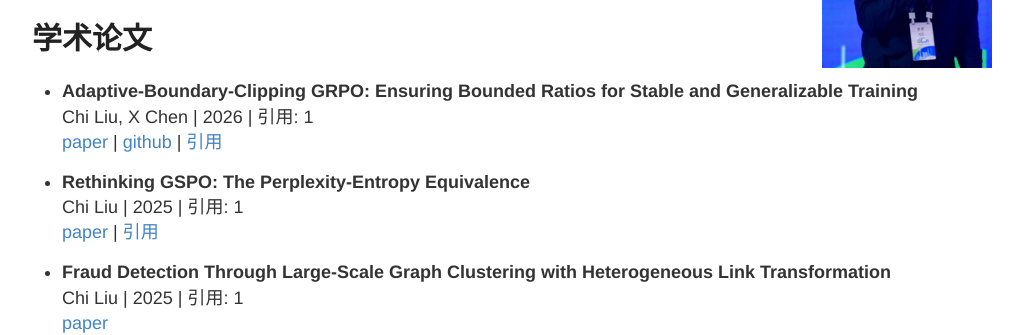
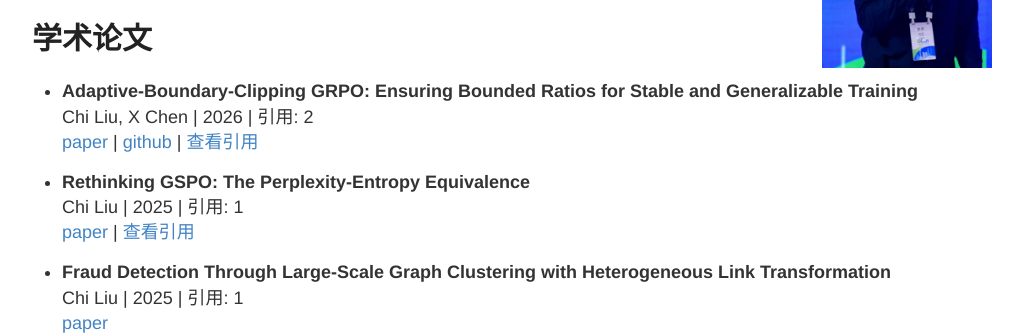
Before and after one commit to chi2liu/chi2liu.github.io, a Jekyll site: the page built from index.md, in a window 1280 px wide. Shown: the part 425-760 px from the top of the page, without its empty margins (128-1151 px from the left). Built offline with Jekyll 4.4.1, drawn with Linux system fonts in a browser that asks for light colours.

Commit message:
Fix paper citations formatting
- Remove citation count as hyperlink, keep as plain text
- Fix GRPO paper citation count from 1 to 2
- Update citation links to search-based Google Scholar URLs
- Change link text to "查看引用"/"view citations"

Co-Authored-By: Claude Opus 4.6 <noreply@anthropic.com>

```diff
--- a/index.md
+++ b/index.md
@@ -18,12 +18,12 @@ permalink: /index.html
 # 学术论文
 
 - **Adaptive-Boundary-Clipping GRPO: Ensuring Bounded Ratios for Stable and Generalizable Training** <br>
-  Chi Liu, X Chen | 2026 | 引用: 1 <br>
-    [paper](https://arxiv.org/abs/2601.03895) | [github](https://github.com/chi2liu/adaptive-boundary-clipping-grpo) | [引用](https://scholar.google.com/scholar?oi=bibs&hl=zh-CN&cites=8302157223939802618)
+  Chi Liu, X Chen | 2026 | 引用: 2 <br>
+    [paper](https://arxiv.org/abs/2601.03895) | [github](https://github.com/chi2liu/adaptive-boundary-clipping-grpo) | [查看引用](https://scholar.google.com/scholar?q=Adaptive-Boundary-Clipping+GRPO)
 
 - **Rethinking GSPO: The Perplexity-Entropy Equivalence** <br>
   Chi Liu | 2025 | 引用: 1 <br>
-    [paper](https://arxiv.org/abs/2510.23142) | [引用](https://scholar.google.com/scholar?oi=bibs&hl=zh-CN&cites=12325175761280254916)
+    [paper](https://arxiv.org/abs/2510.23142) | [查看引用](https://scholar.google.com/scholar?q=Rethinking+GSPO)
 
 - **Fraud Detection Through Large-Scale Graph Clustering with Heterogeneous Link Transformation** <br>
   Chi Liu | 2025 | 引用: 1 <br>
```
Also changed, not shown: en.md (+3 -3 lines).
